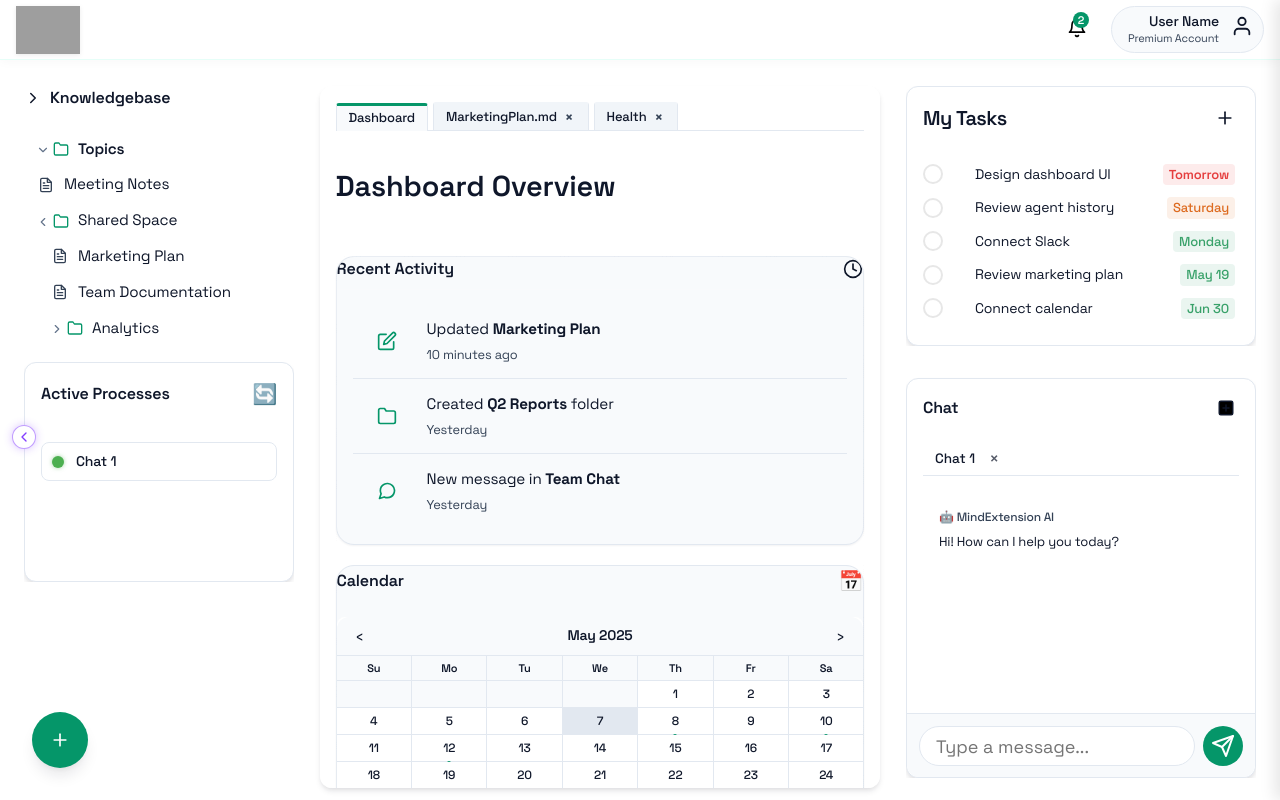
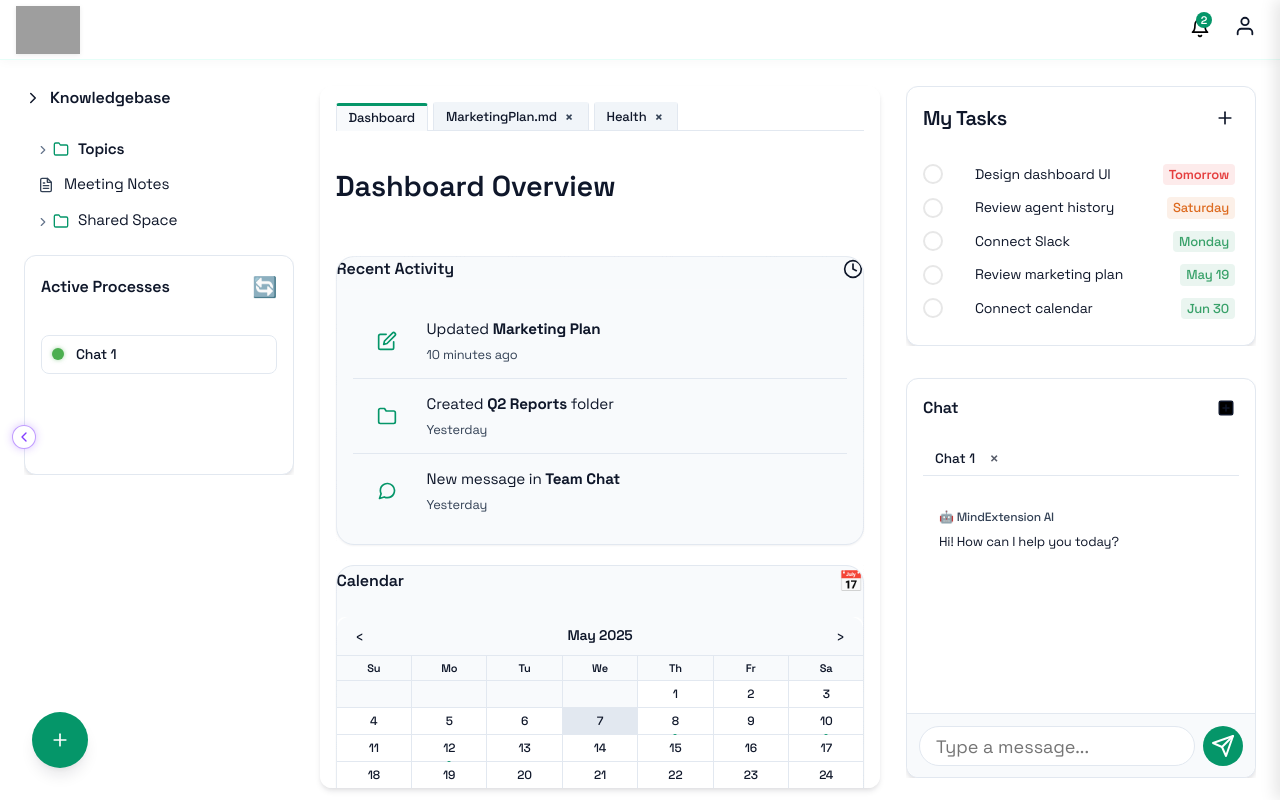
Before and after one commit to AAG-Ventures/KKexperiment, a Next.js app in the folder dashboard/: page / in a window 1280 px wide. Built offline with nearby package versions, Linux system fonts and the light colour scheme; grey boxes are pictures that could not be loaded.

Commit message:
UI update: Remove username and premium account text, keep only profile icon next to notifications

```diff
--- a/dashboard/src/app/components/FileExplorer.tsx
+++ b/dashboard/src/app/components/FileExplorer.tsx
@@ -116,9 +116,17 @@ const Folder: React.FC<FolderProps> = ({
 
   // Use effect to respond to external expansion requests
   useEffect(() => {
-    // Always sync with external state
-    setExpanded(shouldBeExpanded);
-  }, [shouldBeExpanded]);
+    // For special folders (Topics and Shared Space), always use the external state
+    if (folder.id === 'topics' || folder.id === 'shared') {
+      const isExpanded = folder.id === 'topics' ?
+        expandedFolders.includes('topics') :
+        expandedFolders.includes('shared');
+      setExpanded(isExpanded);
+    } else {
+      // For other folders, use the provided expanded state
+      setExpanded(shouldBeExpanded);
+    }
+  }, [expandedFolders, folder.id, shouldBeExpanded]);
 
   const isActive = selected === folder.id;
 
@@ -143,10 +151,10 @@ const Folder: React.FC<FolderProps> = ({
           // Select the folder in all cases
           onSelect(folder);
 
-          // Special handling for Topics folder
-          if (folder.id === 'topics' && onToggleFolder) {
+          // Special handling for Topics and Shared Space folders
+          if ((folder.id === 'topics' || folder.id === 'shared') && onToggleFolder) {
             e.stopPropagation();
-            onToggleFolder('topics');
+            onToggleFolder(folder.id);
             return;
           }
         }}
@@ -157,9 +165,9 @@ const Folder: React.FC<FolderProps> = ({
           onClick={(e) => {
             e.stopPropagation();
 
-            // Direct implementation for Topics folder open/close functionality
-            if (folder.id === 'topics' && onToggleFolder) {
-              onToggleFolder('topics');
+            // Direct implementation for Topics and Shared Space folder open/close functionality
+            if ((folder.id === 'topics' || folder.id === 'shared') && onToggleFolder) {
+              onToggleFolder(folder.id);
             } else {
               toggleExpand(e);
             }
@@ -168,6 +176,10 @@ const Folder: React.FC<FolderProps> = ({
           {folder.id === 'topics' && expandedFolders.includes('topics') ?
             <ChevronDownIcon size={14} /> :
             folder.id === 'topics' ?
+            <ChevronRightIcon size={14} /> :
+            folder.id === 'shared' && expandedFolders.includes('shared') ?
+            <ChevronDownIcon size={14} /> :
+            folder.id === 'shared' ?
             <ChevronRightIcon size={14} /> :
             expanded ?
             <ChevronDownIcon size={14} /> :
@@ -183,7 +195,8 @@ const Folder: React.FC<FolderProps> = ({
       {expanded && (
         <div className={styles.children}>
           {/* Only show children if folder is expanded according to external state */}
-          {(folder.id === 'topics' ? expandedFolders.includes('topics') : expanded) &&
+          {(folder.id === 'topics' ? expandedFolders.includes('topics') :
+            folder.id === 'shared' ? expandedFolders.includes('shared') : expanded) &&
             folder.children.map((item) => (
               <div key={item.id}>
                 {isFolder(item) ? (
--- a/dashboard/src/app/page.module.css
+++ b/dashboard/src/app/page.module.css
@@ -79,6 +79,26 @@
   display: flex;
   align-items: center;
   gap: 16px;
+}
+
+.iconGroup {
+  display: flex;
+  align-items: center;
+  gap: 8px;
+}
+
+.profileIconOnly {
+  display: flex;
+  align-items: center;
+  justify-content: center;
+  cursor: pointer;
+  padding: 8px;
+  border-radius: 50%;
+  transition: background 0.2s;
+}
+
+.profileIconOnly:hover {
+  background: rgba(255, 255, 255, 0.1);
 }
 
 .iconButton {
--- a/dashboard/src/app/page.tsx
+++ b/dashboard/src/app/page.tsx
@@ -129,7 +129,7 @@ export default function Dashboard() {
   // Track expanded folders in knowledgebase
   const [expandedFolders, setExpandedFolders] = useState<string[]>([]);
 
-  // Function to toggle folder expansion (including Topics)
+  // Function to toggle folder expansion (for special folders like Topics and Shared Space)
   const toggleFolderExpansion = (folderId: string) => {
     console.log(`Toggling folder: ${folderId}`);
 
@@ -138,11 +138,25 @@ export default function Dashboard() {
       if (expandedFolders.includes('topics')) {
         // If Topics is currently expanded, collapse it (remove it from expanded folders)
         console.log('Closing Topics folder');
-        setExpandedFolders([]);
+        setExpandedFolders(expandedFolders.filter(id => id !== 'topics'));
       } else {
         // If Topics is currently collapsed, expand it (add it to expanded folders)
         console.log('Opening Topics folder');
-        setExpandedFolders(['topics']);
+        setExpandedFolders([...expandedFolders, 'topics']);
+      }
+      return;
+    }
+
+    // Special case for the Shared Space folder - either show it with all subtopics or hide all
+    if (folderId === 'shared') {
+      if (expandedFolders.includes('shared')) {
+        // If Shared Space is currently expanded, collapse it (remove it from expanded folders)
+        console.log('Closing Shared Space folder');
+        setExpandedFolders(expandedFolders.filter(id => id !== 'shared'));
+      } else {
+        // If Shared Space is currently collapsed, expand it (add it to expanded folders)
+        console.log('Opening Shared Space folder');
+        setExpandedFolders([...expandedFolders, 'shared']);
       }
       return;
     }
@@ -1392,6 +1406,7 @@ Formulating response based on available information...`
         </div>
         <div className={styles.spacer}></div>
         <div className={styles.topBarRight}>
+          <div className={styles.iconGroup}>
             <button
               className={styles.iconButton}
               title="Notifications"
@@ -1402,6 +1417,18 @@ Formulating response based on available information...`
                 <span className={styles.notificationBadge}>{unreadCount}</span>
               )}
             </button>
+
+            {/* Profile Icon - Without text */}
+            <div className={styles.profileIconOnly}>
+              <Link
+                href="/settings"
+                title="Profile & Settings"
+                passHref
+              >
+                <UserIcon size={22} />
+              </Link>
+            </div>
+          </div>
 
           {/* Notification Panel Popup */}
           {isNotificationPanelOpen && (
@@ -1461,21 +1488,6 @@ Formulating response based on available information...`
               )}
             </div>
           )}
-          <div className={styles.profileBar}>
-            <div className={styles.userInfo}>
-              <span className={styles.userName}>User Name</span>
-              <span className={styles.userRole}>Premium Account</span>
-            </div>
-            <div className={styles.profileImage}>
-              <Link
-                href="/settings"
-                title="Profile & Settings"
-                passHref
-              >
-                <UserIcon size={22} />
-              </Link>
-            </div>
-          </div>
         </div>
       </header>
 
```
Lines whose indentation alone changed are shown as unchanged.
